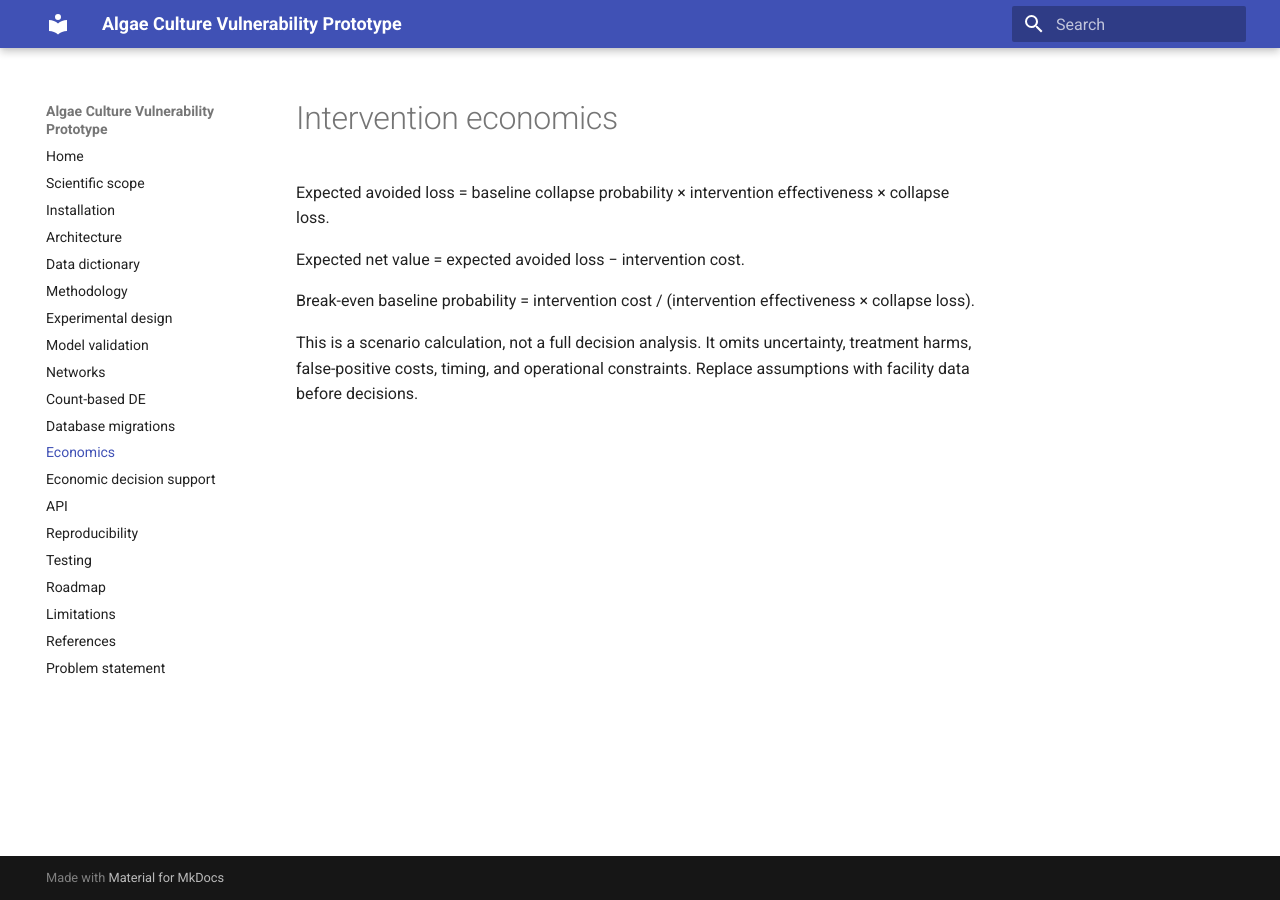
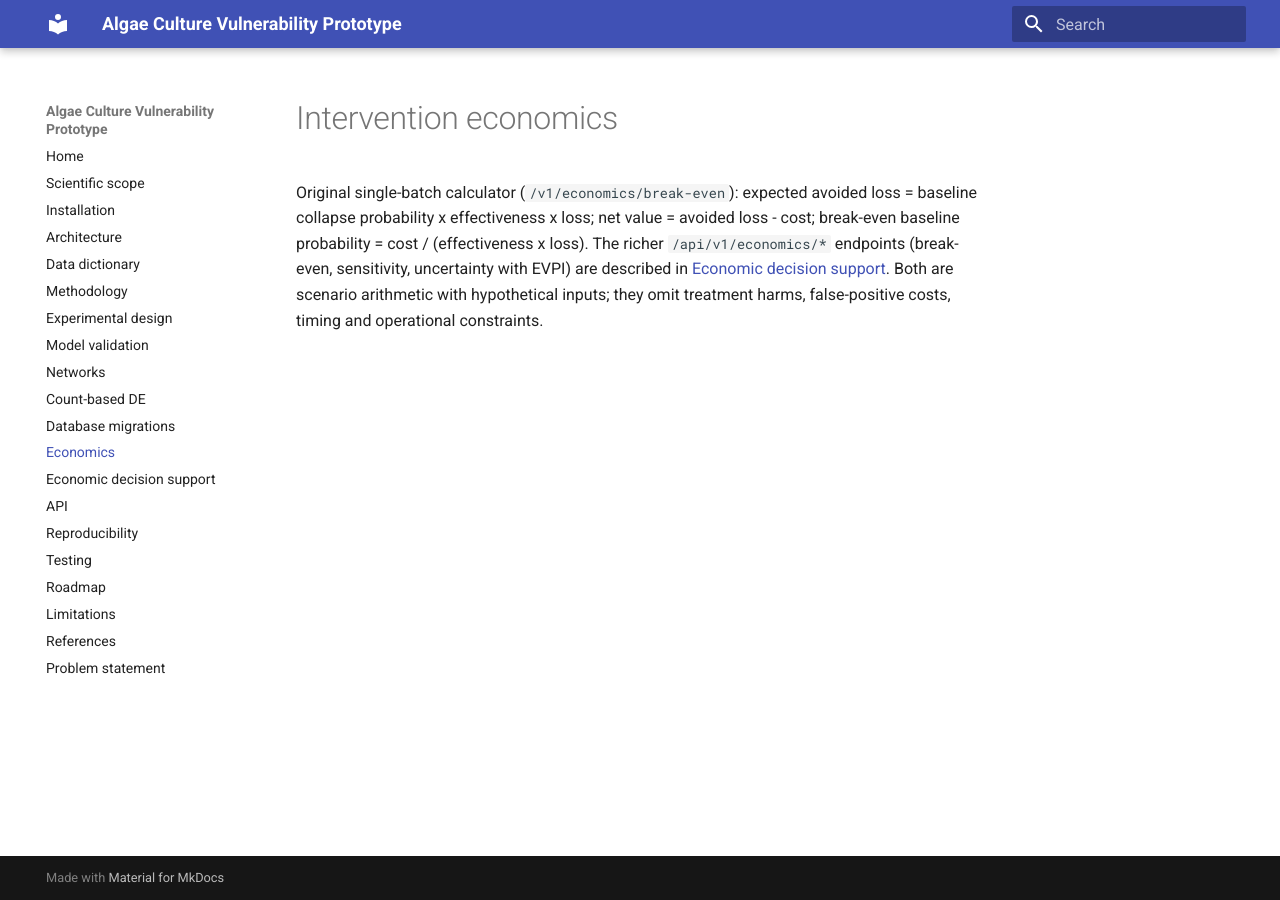
Before and after one commit to sunilnarayan419-ui/AlgalPathogenRisk-ML, an MkDocs documentation site: the page built from docs/economics.md, in a window 1280 px wide. Built offline with MkDocs 1.6.1 and Material for MkDocs 9.7.7, drawn with Linux system fonts in a browser that asks for light colours.

Commit message:
chore: update docs/economics.md

```diff
--- a/docs/economics.md
+++ b/docs/economics.md
@@ -1,9 +1,7 @@
 # Intervention economics
 
-Expected avoided loss = baseline collapse probability × intervention effectiveness × collapse loss.
-
-Expected net value = expected avoided loss − intervention cost.
-
-Break-even baseline probability = intervention cost / (intervention effectiveness × collapse loss).
-
-This is a scenario calculation, not a full decision analysis. It omits uncertainty, treatment harms, false-positive costs, timing, and operational constraints. Replace assumptions with facility data before decisions.
+Original single-batch calculator (`/v1/economics/break-even`): expected avoided loss = baseline collapse probability
+x effectiveness x loss; net value = avoided loss - cost; break-even baseline probability = cost / (effectiveness x loss).
+The richer `/api/v1/economics/*` endpoints (break-even, sensitivity, uncertainty with EVPI) are described in
+[Economic decision support](economic_decision_support.md). Both are scenario arithmetic with hypothetical inputs; they omit
+treatment harms, false-positive costs, timing and operational constraints.
```
